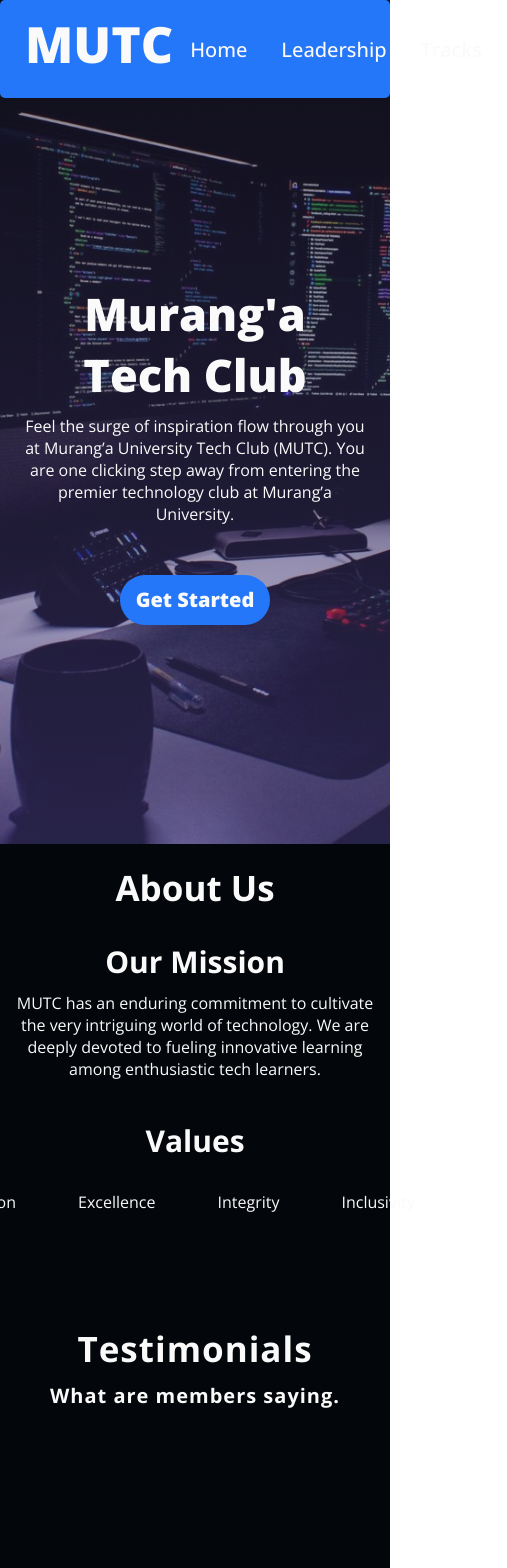
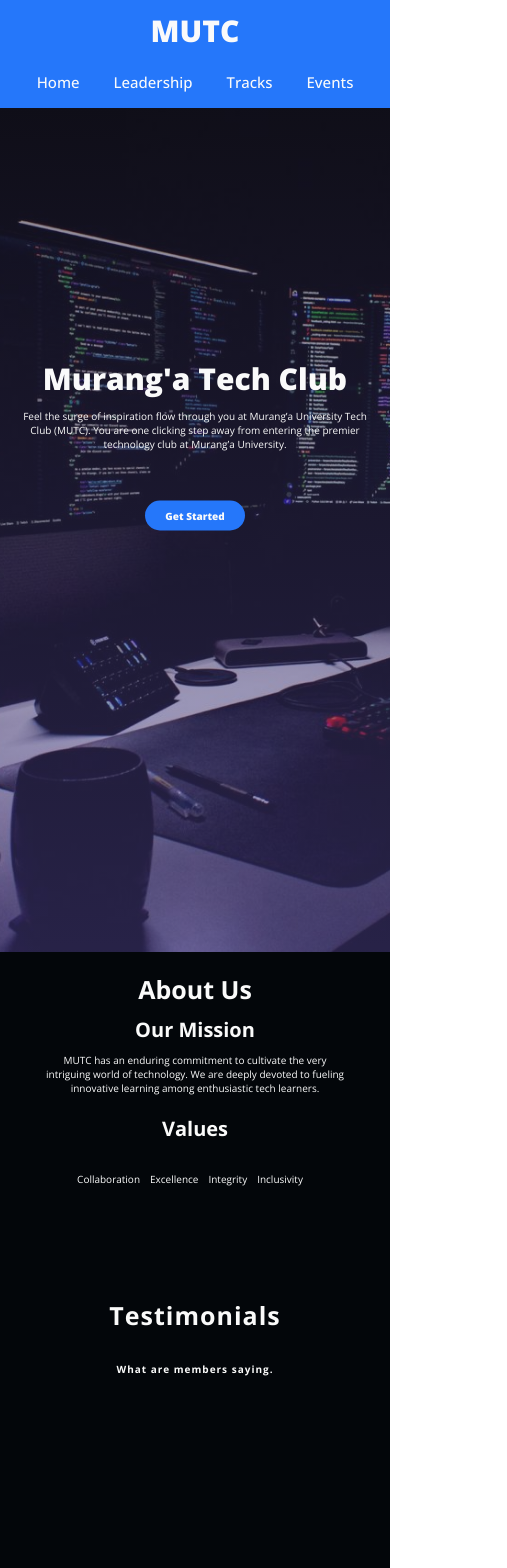
Before and after one commit to Stanlee-Sam/Murang-a-University-Tech-Club-website, a React (Vite) app: page / in a window 390 px wide. Shown: the top 1568 px of the page, 507 px wide, since content can reach past the window. Built offline with nearby package versions, Linux system fonts and the light colour scheme; grey boxes are pictures that could not be loaded; a web font is replaced by a local one.

Commit message:
Home page responsiveness complete

```diff
--- a/src/components/About/about.css
+++ b/src/components/About/about.css
@@ -6,9 +6,9 @@
   --alt_color3: #fafafa;
 }
 
-/* section {
-  height: 100vh;
-} */
+.about-section {
+  width: 100%;
+}
 section h1 {
   text-align: center;
   margin: 0 10px 0 10px;
@@ -20,14 +20,12 @@ section h1 {
   color: var(--alt_color3);
   margin-bottom: 50px;
 }
-.description1 {
-  margin: 20px 10px 40px 10px;
-}
+
 .description1 h3 {
   text-align: center;
   margin-bottom: 10px;
 }
-.description1 .p {
+.description1 p {
   text-align: center;
   margin-left: 40px;
   margin-right: 40px;
@@ -46,20 +44,54 @@ section h1 {
   justify-content: center;
 }
 .values ul li {
-  padding: 0 10px 0 12px;
-  margin-right: 20px;
-  margin-left: 20px;
+  padding: 0 5px 0 5px;
+
   list-style: none;
 }
 .about2 {
   color: var(--alt_color3);
   display: flex;
   justify-content: space-between;
-  margin-top: 50px;
-  /* margin-bottom: 50px; */
+
 }
-.description2 {
-  width: 30vh;
-  margin-right: 40px;
-  background: red;
-}
+
+
+/*Media query break points
+  /* 2xl */
+  @media (max-width: 1536px) {
+  }
+
+  /* xl */
+  @media (max-width: 1280px) {
+  }
+
+  /* lg */
+  @media (max-width: 1024px) {
+  }
+
+  /* md */
+  @media (max-width: 768px) {
+  }
+
+  /* sm */
+  @media (max-width: 640px) {
+  }
+
+  /* xs */
+  @media (max-width: 475px) {
+    section h1 {
+      font-size: 25px;
+    }
+   .description1 h3 {
+    font-size: 20px;
+   }
+   .description1 p {
+    font-size: 10px;
+   }
+   .values h3 {
+    font-size: 20px;
+   }
+   .values ul li {
+    font-size: 10px;
+   }
+  }
--- a/src/components/About/about.jsx
+++ b/src/components/About/about.jsx
@@ -2,7 +2,7 @@ import "./about.css";
 
 const About = () => {
   return (
-    <section>
+    <section className="about-section">
       <h1>About Us</h1>
       <div className="about1">
         <div className="description1">
--- a/src/components/Home.jsx
+++ b/src/components/Home.jsx
@@ -1,4 +1,3 @@
-// import Navbar from "./Navbar/Navbar";
 import Hero from "./home/hero";
 import About from "./About/about";
 import Testimonial from "./Navbar/testimonial";
@@ -6,7 +5,6 @@ import Testimonial from "./Navbar/testimonial";
 const Home = () => {
   return (
     <>
-      {/* <Navbar /> */}
       <Hero />
       <About />
       <Testimonial />
--- a/src/components/Navbar/Navbar.css
+++ b/src/components/Navbar/Navbar.css
@@ -11,19 +11,18 @@ nav {
   background: var(--secondary_color);
   display: flex;
   justify-content: space-between;
-  border-radius: 5px;
+  /* border-radius: 5px; */
   align-items: center;
-  position: fixed;
+  /* position: fixed; */
   margin: auto;
   z-index: 12;
   padding: 0 20px;
-  margin-bottom: 20px;
 }
 nav h1 {
   color: var(--alt_color3);
   font-size: 50px;
   font-weight: 900;
-  margin-left: 5px;
+  /* margin-left: 5px; */
 }
 
 nav .lists ul {
@@ -34,7 +33,7 @@ nav .lists ul {
 
 nav .lists li {
   border-radius: 5px;
-  height: 40px;
+  padding-bottom: 5px;
   align-content: center;
 }
 
@@ -55,3 +54,40 @@ ul {
   background-color: var(--alt_color3);
   transition: ease all 0.5s;
 }
+/*Media query break points
+  /* 2xl */
+  @media (max-width: 1536px) {
+  }
+
+  /* xl */
+  @media (max-width: 1280px) {
+  }
+
+  /* lg */
+  @media (max-width: 1024px) {
+  }
+
+  /* md */
+  @media (max-width: 768px) {
+    nav {
+      display: grid;
+      justify-content: center;
+      align-items: center;
+      padding-bottom: 10px;
+    }
+    nav h1 {
+      font-size: 30px;
+    }
+
+    nav .lists ul li a{
+      font-size: 15px;
+    }
+  }
+
+  /* sm */
+  @media (max-width: 640px) {
+  }
+
+  /* xs */
+  @media (max-width: 475px) {
+  }
--- a/src/components/Navbar/testimonial.css
+++ b/src/components/Navbar/testimonial.css
@@ -11,7 +11,7 @@
 .testimonial-container p {
   color: var(--alt_color3);
 }
-.title {
+.title h1 {
   text-align: center;
   padding-bottom: 30px;
   font-size: 40px;
@@ -67,3 +67,38 @@
   color: yellow;
   font-size: 1.1rem;
 }
+/*Media query break points
+  /* 2xl */
+  @media (max-width: 1536px) {
+  }
+
+  /* xl */
+  @media (max-width: 1280px) {
+  }
+
+  /* lg */
+  @media (max-width: 1024px) {
+  }
+
+  /* md */
+  @media (max-width: 768px) {
+  }
+
+  /* sm */
+  @media (max-width: 640px) {
+  }
+
+  /* xs */
+  @media (max-width: 475px) {
+    .title h1 {
+      font-size: 25px;
+    }
+
+    .title p {
+      font-size: 10px;
+    }
+    .slider-container .content .text {
+      font-size: 0.8rem;
+    }
+
+  }
--- a/src/components/home/hero.css
+++ b/src/components/home/hero.css
@@ -71,3 +71,40 @@ section {
   color: var(--primary_color);
   background-color: var(--alt_color3);
 }
+
+
+/*Media query break points
+  /* 2xl */
+  @media (max-width: 1536px) {
+  }
+
+  /* xl */
+  @media (max-width: 1280px) {
+  }
+
+  /* lg */
+  @media (max-width: 1024px) {
+  }
+
+  /* md */
+  @media (max-width: 768px) {
+  }
+
+  /* sm */
+  @media (max-width: 640px) {
+     .main h1 {
+      font-size: 30px;
+    }
+    .main p {
+      font-size: 10px;
+    }
+    .hero-button {
+      font-size: 10px;
+      width: 100px;
+      height: 30px;
+    }
+  }
+
+  /* xs */
+  @media (max-width: 475px) {
+  }
--- a/vite.config.js
+++ b/vite.config.js
@@ -4,6 +4,5 @@ import react from "@vitejs/plugin-react-swc";
 // https://vitejs.dev/config/
 export default defineConfig({
   plugins: [react()],
-  base: "/Murang-a-University-Tech-Club-website/",
 
 });
```
